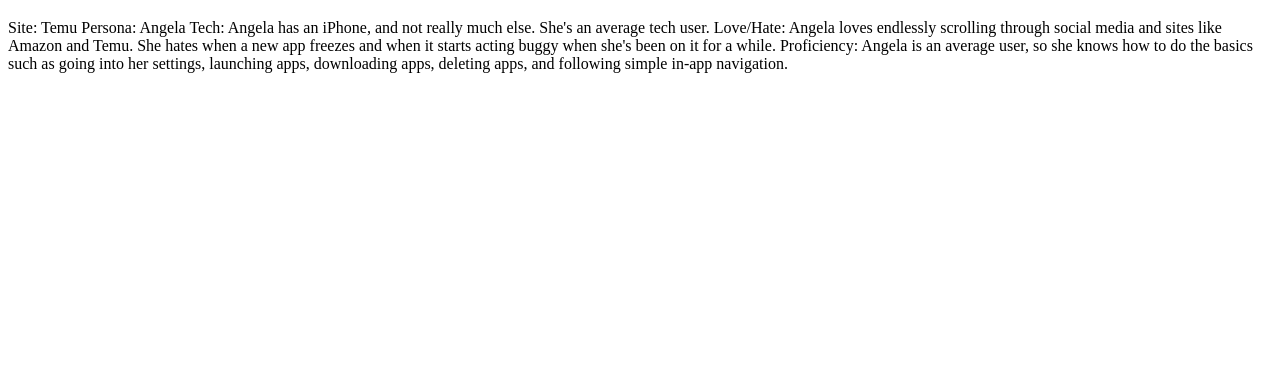
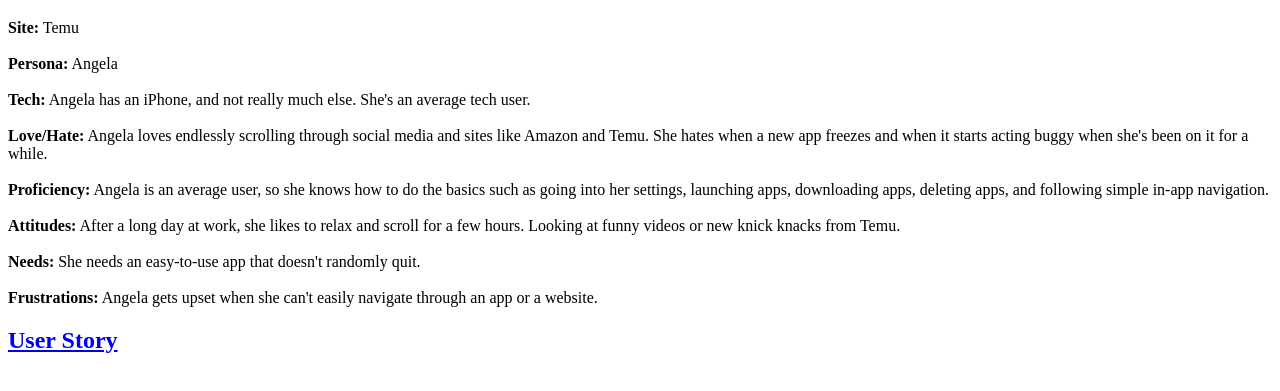
Before and after one commit to TatianaSmith167/ui-ux, a plain HTML site: page persona.html in a window 1280 px wide. Shown: the part 61-452 px from the top of the page. Drawn offline with Linux system fonts and the light colour scheme.

Commit message:
added persona

```diff
--- a/persona.html
+++ b/persona.html
@@ -5,17 +5,28 @@
     <title>Title</title>
 </head>
 <body>
+
 <h1 class="center">Persona</h1>
-<p class="center">
-    Site: Temu
-    Persona: Angela
 
-    Tech: Angela has an iPhone, and not really much else. She's an average tech user.
+   <p class="center">
+    <strong>Site:</strong> Temu <br>
 
-    Love/Hate: Angela loves endlessly scrolling through social media and sites like Amazon and Temu.  She hates when a new app freezes and when it starts acting buggy when she's been on it for a while.
+    <br><strong>Persona:</strong> Angela<br>
 
-    Proficiency: Angela is an average user, so she knows how to do the basics such as going into her settings, launching apps, downloading apps, deleting apps, and following simple in-app navigation.
+    <br><strong>Tech:</strong> Angela has an iPhone, and not really much else. She's an average tech user.<br>
 
+    <br><strong>Love/Hate:</strong> Angela loves endlessly scrolling through social media and sites like Amazon and Temu.  She hates when a new app freezes and when it starts acting buggy when she's been on it for a while.<br>
+
+    <br><strong>Proficiency:</strong> Angela is an average user, so she knows how to do the basics such as going into her settings, launching apps, downloading apps, deleting apps, and following simple in-app navigation.<br>
+
+    <br><strong>Attitudes:</strong> After a long day at work, she likes to relax and scroll for a few hours. Looking at funny videos or new knick knacks from Temu.<br>
+
+    <br><strong>Needs:</strong> She needs an easy-to-use app that doesn't randomly quit.<br>
+
+    <br><strong>Frustrations:</strong> Angela gets upset when she can't easily navigate through an app or a website.<br>
 </p>
+
+
+<h2><a href="./user-story.html">User Story</a></h2>
 </body>
 </html>
```
Also changed, not shown: index.html (+2 -1 lines), user-story.html (+2 -1 lines).
